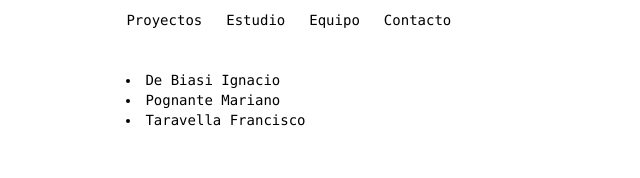
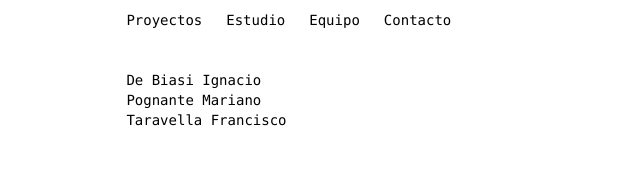
Before and after one commit to lalipognante/portfolio-3164-estudio, a Next.js app: page /team in a window 1280 px wide. Shown: the part 122-300 px from the top of the page, without its empty margins (0-640 px from the left). Built offline with nearby package versions, Linux system fonts and the light colour scheme.

Commit message:
Update page.tsx

```diff
--- a/app/team/page.tsx
+++ b/app/team/page.tsx
@@ -1,8 +1,7 @@
-
 export default function TeamPage() {
   return (
     <main className="max-w-2xl text-sm">
-      <ul className="list-disc list-inside">
+      <ul className="list-none">
         <li>De Biasi Ignacio</li>
         <li>Pognante Mariano</li>
         <li>Taravella Francisco</li>
```
